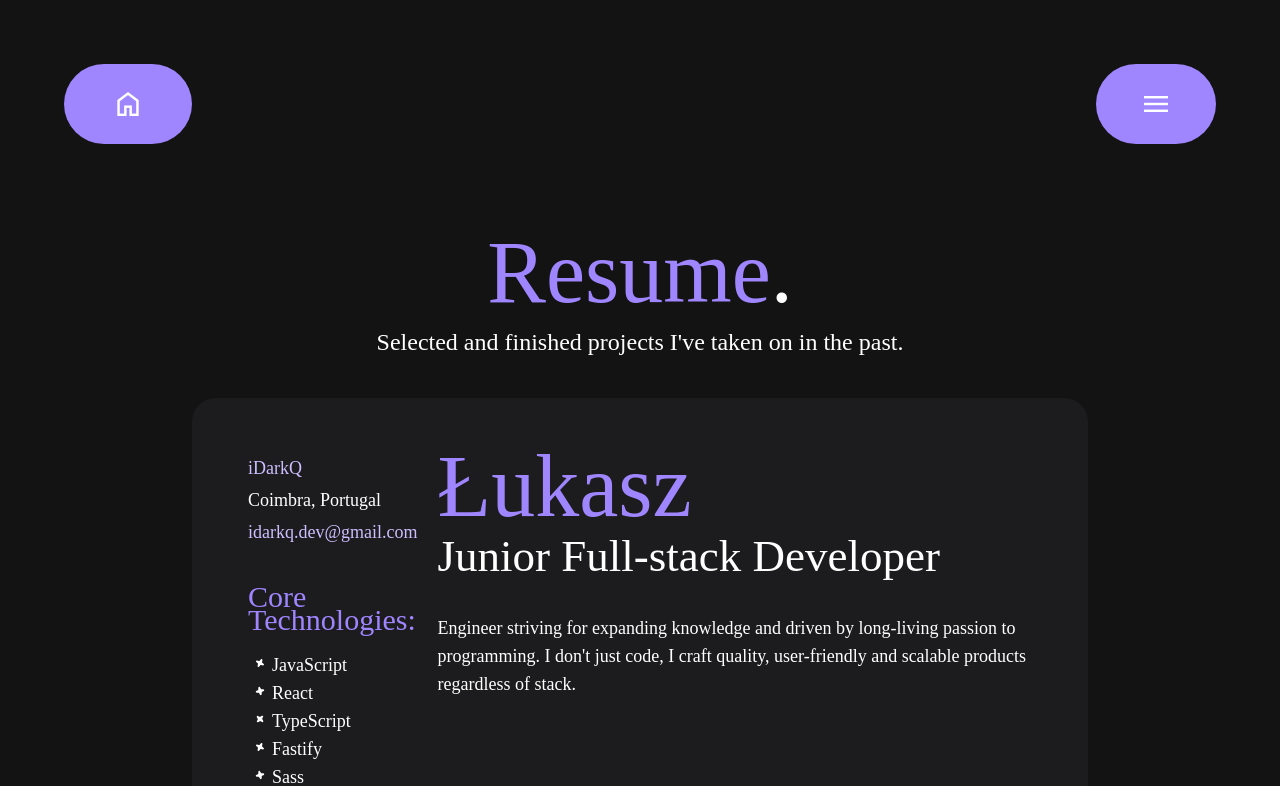
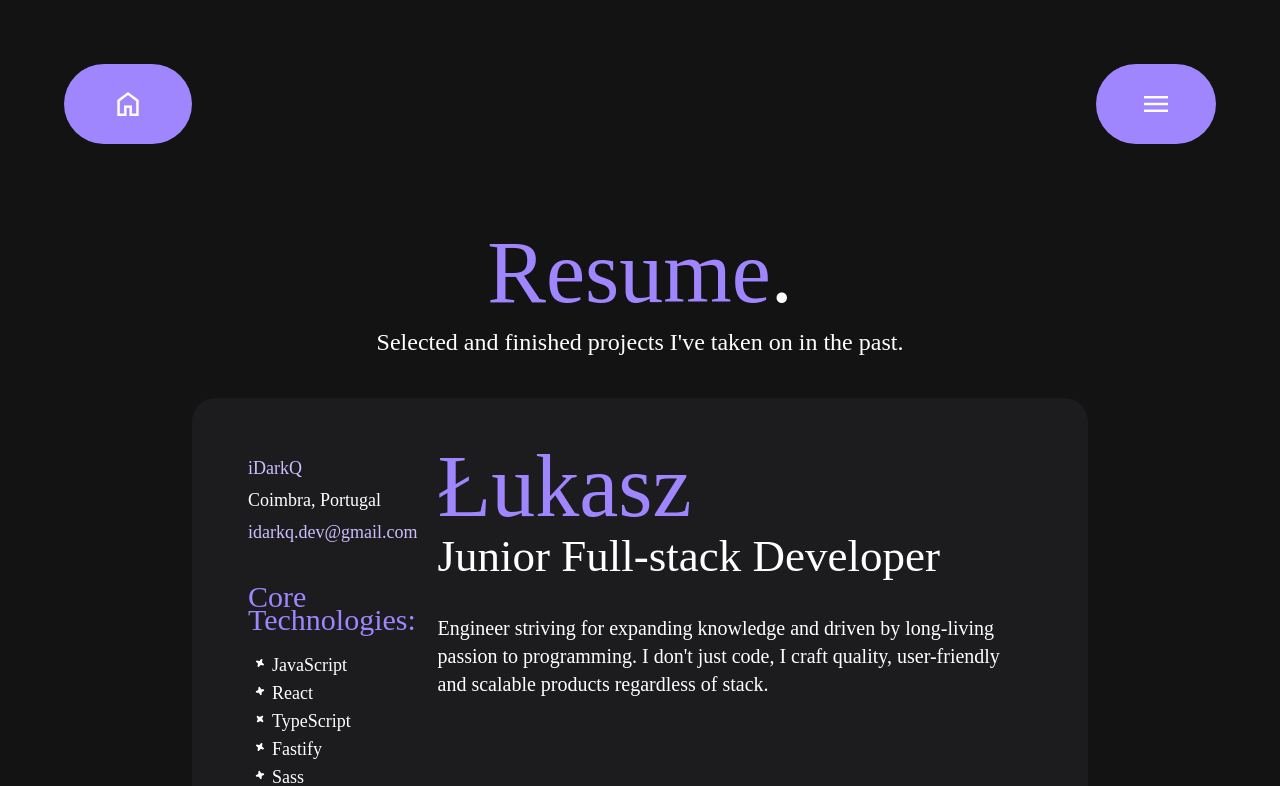
Before and after one commit to iDarkQ/portfolio, a Next.js app: page /resume in a window 1280 px wide. Shown: the top 786 px of the page. Built offline with nearby package versions, Linux system fonts and the light colour scheme; a web font is replaced by a local one.

Commit message:
feat(global.css): create md-paragraph utility class

```diff
--- a/src/assets/styles/global.css
+++ b/src/assets/styles/global.css
@@ -66,8 +66,12 @@
         @apply text-lg max-sm:text-md;
     }
 
+    .md-paragraph {
+        @apply md:text-xl!;
+    }
+
     .lg-paragraph {
-        @apply md:text-2xl;
+        @apply md:text-2xl!;
     }
 }
 
```
